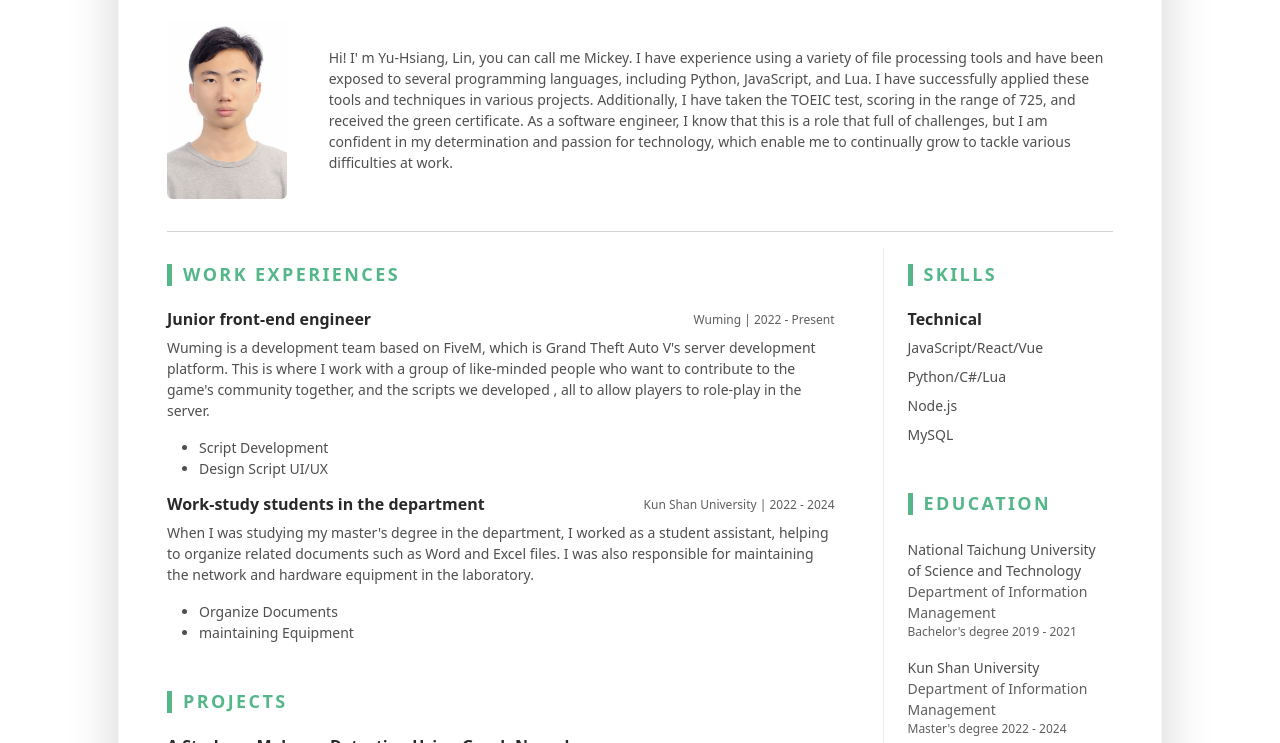
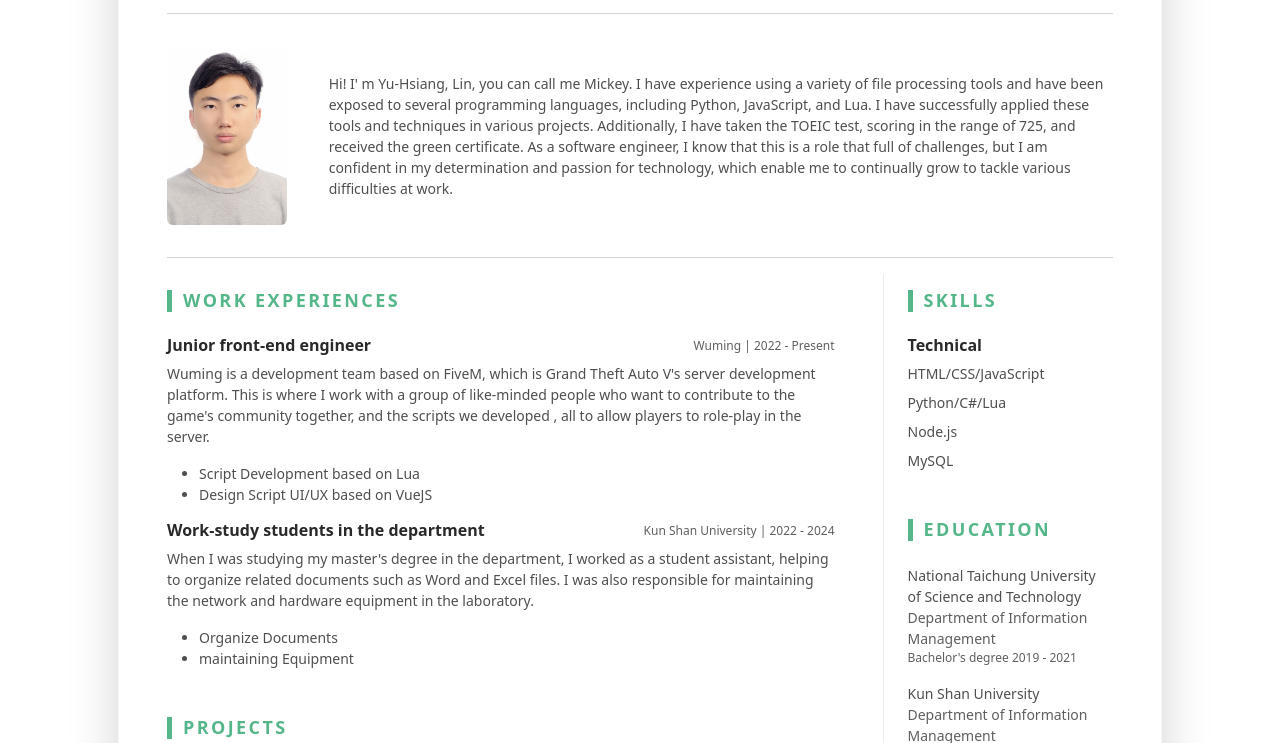
Before and after one commit to Mickey11566/Resume, a plain HTML site: page index.html in a window 1280 px wide. Shown: the part 196-939 px from the top of the page. Drawn offline with Linux system fonts and the light colour scheme.

Commit message:
feat: update content

```diff
--- a/index.html
+++ b/index.html
@@ -38,6 +38,8 @@
 							<ul class="list-unstyled mb-0">
 								<li class="mb-2"><i class="fas fa-brands fa-line fa-fw fa-lg me-2 "></i><a class="resume-link"
 										href="tel:#">mickey11566</a></li>
+								<li class="mb-2"><i class="fas fa-brands fa-discord fa-fw fa-lg me-2 "></i><a class="resume-link"
+										href="tel:#">mickey_9601</a></li>
 								<li class="mb-2"><i class="fas fa-envelope-square fa-fw fa-lg me-2"></i><a class="resume-link"
 										href="mailto:#">mickey11566@gmail.com</a></li>
 								<li class="mb-0"><i class="fas fa-map-marker-alt fa-fw fa-lg me-2"></i>Taiwan</li>
@@ -85,8 +87,8 @@
 											game's community together, and the scripts we developed , all to allow players to role-play in the
 											server.</p>
 										<ul class="resume-list">
-											<li>Script Development</li>
-											<li>Design Script UI/UX</li>
+											<li>Script Development based on Lua</li>
+											<li>Design Script UI/UX based on VueJS</li>
 										</ul>
 									</div>
 								</div><!--//item-->
@@ -141,7 +143,7 @@
 								<div class="item">
 									<h4 class="item-title">Technical</h4>
 									<ul class="list-unstyled resume-skills-list">
-										<li class="mb-2">JavaScript/React/Vue</li>
+										<li class="mb-2">HTML/CSS/JavaScript</li>
 										<li class="mb-2">Python/C#/Lua
 										<li>
 										<li class="mb-2">Node.js</li>
```
Also changed, not shown: favicon.ico.
